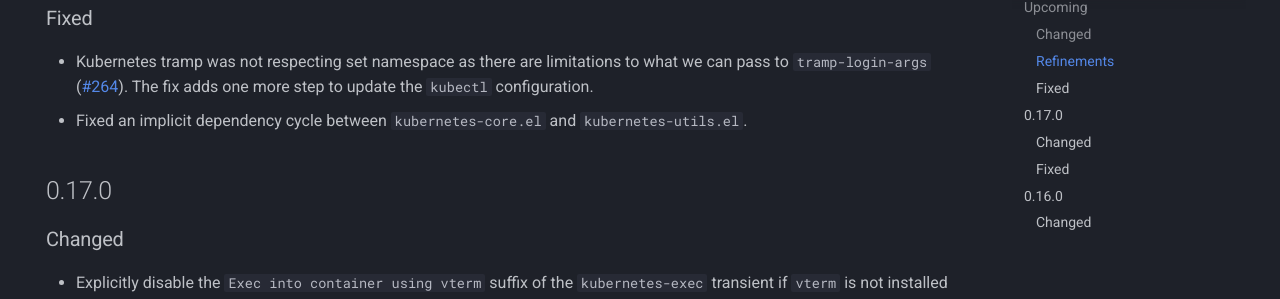
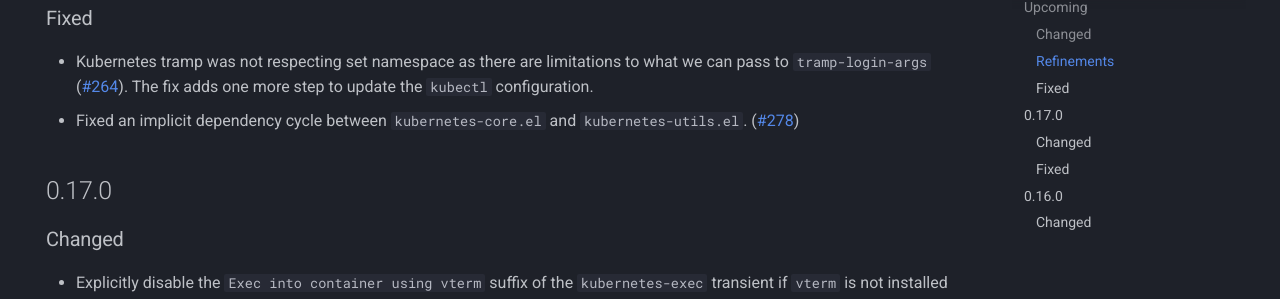
Before and after one commit to kubernetes-el/kubernetes-el, an MkDocs documentation site: the page built from docs/CHANGELOG.md, in a window 1280 px wide and 900 px high, scrolled down 787 px. Shown: the part 149-448 px from the top of the window. Built offline with MkDocs 1.6.1 and Material for MkDocs 9.7.7, drawn with Linux system fonts in a browser that asks for light colours; comment, search, counter and statistics services are not loaded.

Commit message:
add PR reference to changelog entry

```diff
--- a/docs/CHANGELOG.md
+++ b/docs/CHANGELOG.md
@@ -63,7 +63,7 @@
   ([#264](https://github.com/kubernetes-el/kubernetes-el/issues/264)).
   The fix adds one more step to update the `kubectl` configuration.
 - Fixed an implicit dependency cycle between `kubernetes-core.el` and
-  `kubernetes-utils.el`.
+  `kubernetes-utils.el`. ([#278])
 
 ## 0.17.0
 
@@ -99,3 +99,5 @@
   [#193](https://github.com/kubernetes-el/kubernetes-el/pull/193),
   [#198](https://github.com/kubernetes-el/kubernetes-el/pull/198),
   etc.)
+
+[#278]: https://github.com/kubernetes-el/kubernetes-el/pull/278
```
